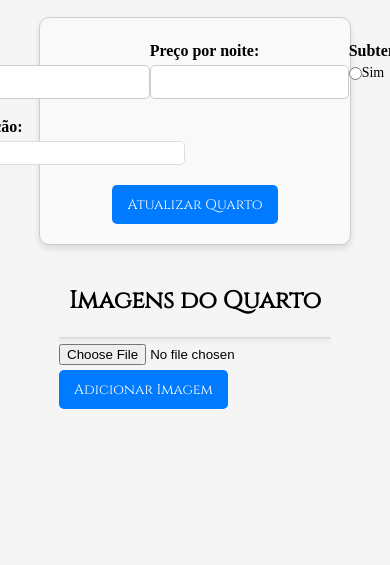
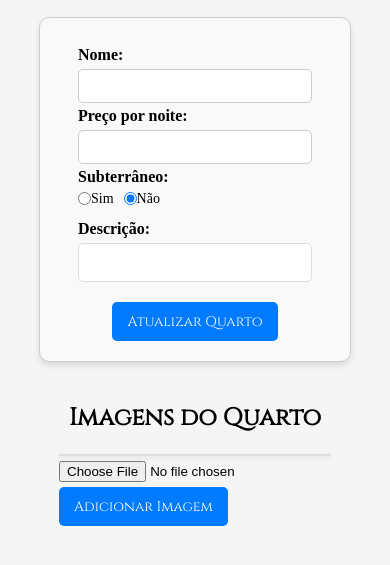
Before and after one commit to CamiBregalda/Sistema-de-Gerenciamento-de-Hotel, a website: page frontend/adm_system/room_page/index.html in a window 390 px wide. Shown: the part 141-706 px from the top of the page. Drawn offline with Linux system fonts and the light colour scheme; no server answers.

Commit message:
add responsividade

```diff
--- a/frontend/adm_system/room_page/main.css
+++ b/frontend/adm_system/room_page/main.css
@@ -175,3 +175,23 @@ button:hover {
 #nova-foto {
     margin-top: 5px;
 }
+
+@media (max-width: 1000px) {
+    .campos {
+        gap: 0;
+    }
+
+    .campos-input {
+        margin-top: 1vw;
+    }
+
+    .campos-text {
+        display: flex;
+        flex-direction: column;
+        justify-content: center;
+    }
+
+    .campos-input textarea {
+        min-height: 10vw;
+    }
+}
```
